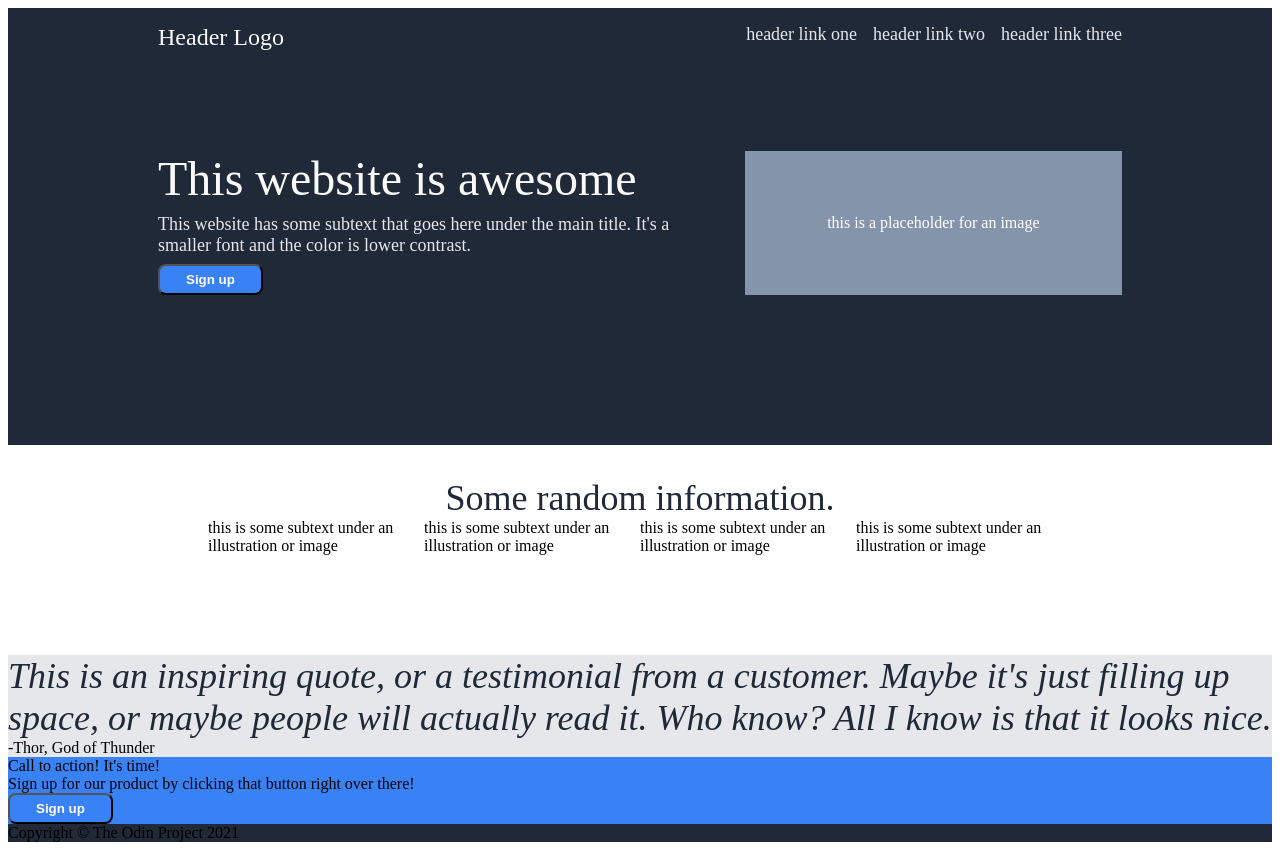
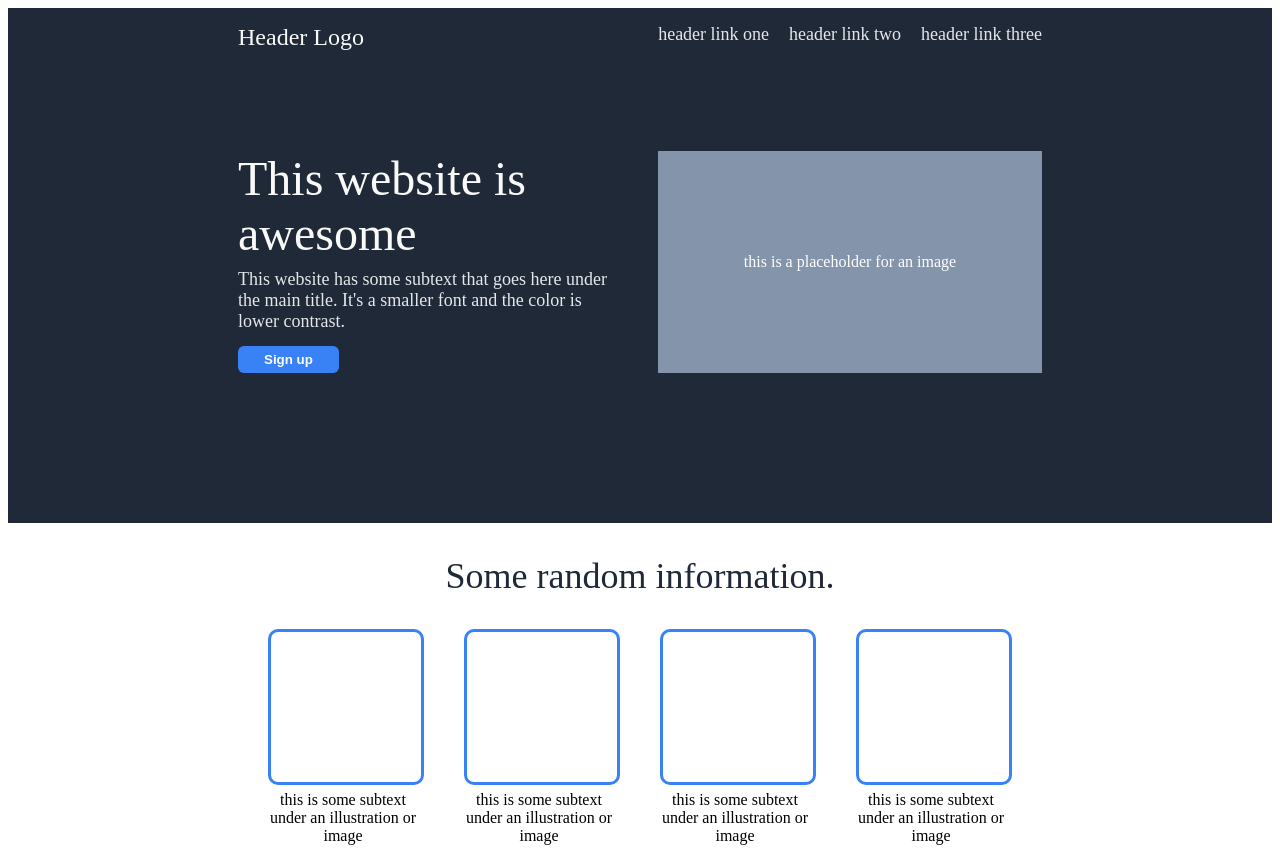
Before and after one commit to cdv0/landing-page, a plain HTML site: page index.html in a window 1280 px wide. Shown: the top 868 px of the page. Drawn offline with Linux system fonts and the light colour scheme.

Commit message:
Finalize CSS styling and organize style.css file

```diff
--- a/style.css
+++ b/style.css
@@ -1,66 +1,4 @@
-.container-one,
-.footer
-{
-    background-color: #1F2937;
-}
-
-.heading-main
-{
-    font-size: 48px;
-    font-weight: extra-bold;
-}
-
-.subheading-main,
-a
-{
-    font-size: 18px;
-    color: #E5E7EB;
-}
-
-.header-logo
-{
-    font-size: 24px;
-}
-
-.heading-main,
-.header-logo
-{
-    color: #F9FAF8;
-}
-
-button,
-.container-four
-{
-    background-color: #3882F6;
-}
-
-button
-{
-    color: white;
-    padding: 6px 26px;
-    border-radius: 8px;
-    font-weight: 600;
-}
-
-.header-information
-{
-    font-size: 36px;
-    font-weight: extra-bold;
-    color: #1F2937;
-}
-
-.container-three
-{
-    background-color: #E5E7EB;
-}
-
-.quote
-{
-    font-size: 36px;
-    font-weight: light;
-    font-style: italic;
-    color: #1F2937;
-}
+/*Global Content*/
 
 body
 {
@@ -68,11 +6,22 @@ body
     flex-direction: column;
 }
 
+button
+{
+    color: white;
+    padding: 6px 26px;
+    border-radius: 6px;
+    font-weight: 600;
+    border: 0px;
+}
+
+/*Header*/
+
 .container-one
 {
     display: flex;
     flex-direction: column;
-    padding: 16px 150px 150px 150px;
+    padding: 16px 230px 150px 230px;
 }
 
 ul
@@ -82,7 +31,7 @@ ul
     margin: 0;
     display: flex;
     justify-content: flex-end;
-    gap: 16px;
+    gap: 20px;
 }
 
 a
@@ -97,10 +46,24 @@ a
     padding-bottom: 100px;
 }
 
+.header-logo
+{
+    font-size: 24px;
+}
+
+.heading-main,
+.header-logo
+{
+    color: #F9FAF8;
+}
+
+
+/*Header Content*/
+
 .header-content
 {
     display: flex;
-
+    justify-content: space-between;
 }
 
 .right-one
@@ -111,9 +74,7 @@ a
     justify-content: center;
     align-items: center;
     flex-shrink: 0;
-    padding: 50px;
     flex: 1
-
 }
 
 .left-one
@@ -121,21 +82,153 @@ a
     display: flex;
     flex-direction: column;
     align-items: flex-start;
-    padding-right: 32px;
     gap: 8px;
-    flex: 2 1 0;
+    flex: 1;
+    margin-right: 36px;
 }
+
+.heading-main
+{
+    font-size: 48px;
+    font-weight: extra-bold;
+
+}
+
+.subheading-main,
+a
+{
+    font-size: 18px;
+    color: #E5E7EB;
+    margin-bottom: 6px;
+}
+
+
+/*Information Section*/
 
 .container-two
 {
     display: flex;
     flex-direction: column;
     align-items: center;
-    padding: 32px 200px 100px 200px;
+    padding: 32px 200px 80px 200px;
 }
 
 .content
 {
     display: flex;
+}
 
+.header-information
+{
+    font-size: 36px;
+    font-weight: extra-bold;
+    color: #1F2937;
 }
+
+.image
+{
+    width: 150px;
+    height: 150px;
+    border: 3px solid #3882F6;
+    border-radius: 10px;
+    margin-bottom: 6px;
+}
+
+.image-and-text
+{
+    display: flex;
+    flex-direction: column;
+    margin: 32px 20px 20px 20px;
+}
+
+.text
+{
+    width: 150px;
+    text-align: center;
+}
+
+
+/*Testimonial Section*/
+
+.container-three
+{
+    background-color: #E5E7EB;
+    padding: 100px 250px;
+}
+
+.quote
+{
+    font-size: 36px;
+    font-weight: light;
+    font-style: italic;
+    color: #1F2937;
+}
+
+.speaker
+{
+    text-align: end;
+    font-weight: 700;
+}
+
+
+/*Call to action Sectoin*/
+
+.container-four
+{
+    margin: 70px 200px;
+    display: flex;
+    justify-content: space-around;
+    border-radius: 8px;
+    padding: 32px 26px;
+}
+
+.right-four
+{
+    display: flex;
+    align-items: center;
+}
+
+.heading-signup
+{
+    font-weight: 600;
+    font-size: 20px;
+}
+
+.subheading-signup
+{
+    color: #E5E7EB;
+}
+
+.right-four button
+{
+    border: 2px solid white;
+}
+
+
+/*Footer Section*/
+
+.footer
+{
+    padding: 32px;
+    text-align: center;
+}
+
+/*Other shared Attributes*/
+
+.container-one,
+.footer
+{
+    background-color: #1F2937;
+}
+
+button,
+.container-four
+{
+    background-color: #3882F6;
+}
+
+.footer,
+.heading-signup
+{
+    color: white;
+}
```
